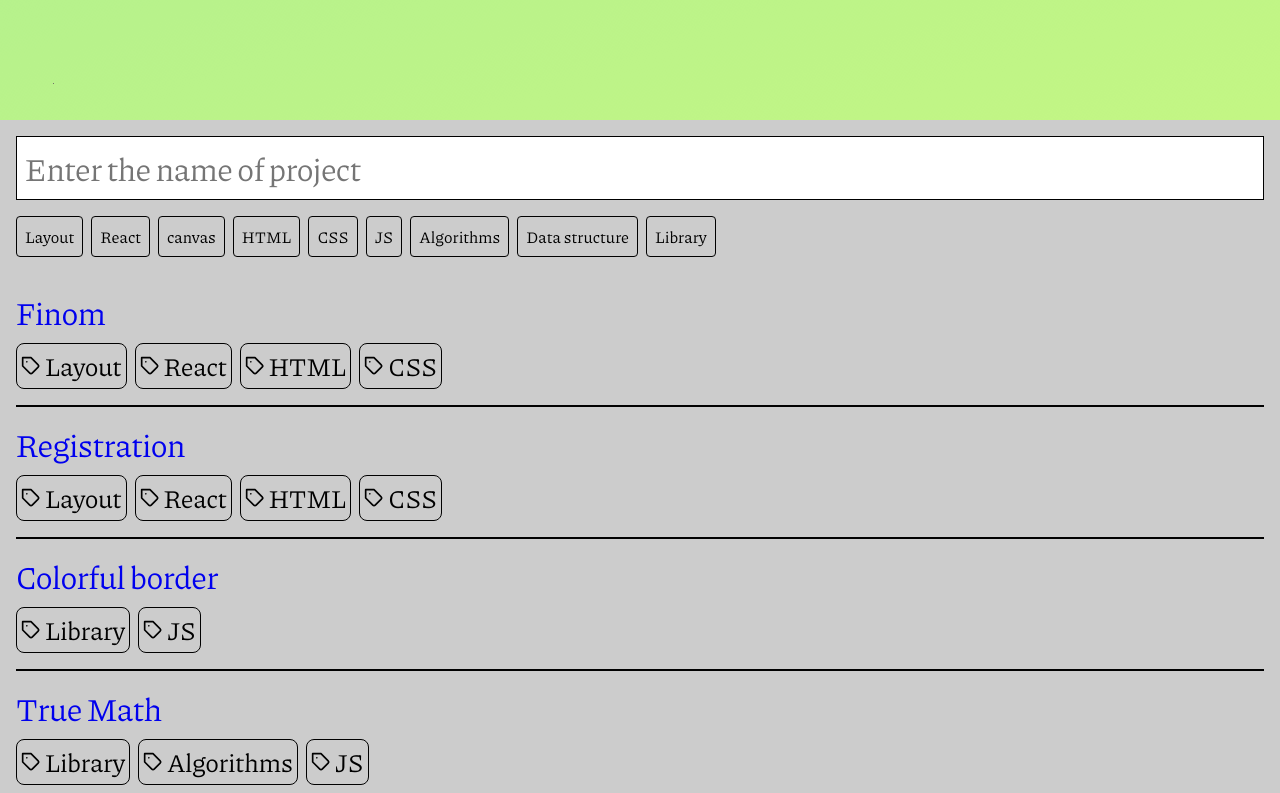
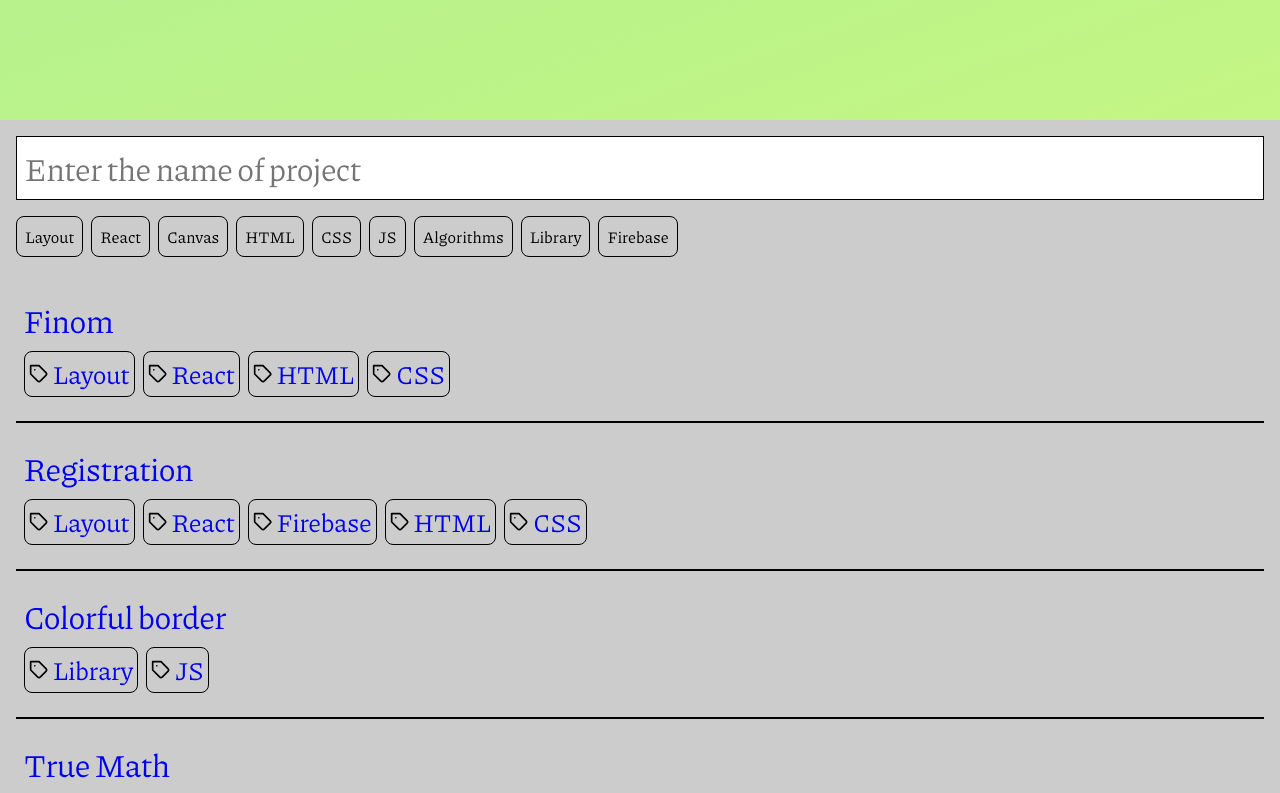
Before and after one commit to EzioMercer/EzioMercer.github.io, a Next.js app: page / in a window 1280 px wide. Shown: the part 680-1473 px from the top of the page. Built offline with nearby package versions, Linux system fonts and the light colour scheme.

Commit message:
Make whole list item as a link

```diff
--- a/app/_components/SearchSection/ProjectsList/ProjectsListItem/ProjectsListItem.module.scss
+++ b/app/_components/SearchSection/ProjectsList/ProjectsListItem/ProjectsListItem.module.scss
@@ -2,16 +2,29 @@
 	display: flex;
 	flex-direction: column;
 	gap: 8px;
+	padding: 8px;
 
 	position: relative;
 
+	border-radius: var(--border-radius);
+
+	&:hover {
+		background-color: rgba(0, 0, 0, 0.1);
+	}
+
 	> a {
+		display: flex;
+		flex-direction: column;
+		gap: 8px;
+
 		width: 100%;
-		display: block;
 		height: 100%;
 
-		:hover {
-			text-decoration: underline;
+		&:hover,
+		&:focus-within {
+			span {
+				text-decoration: underline;
+			}
 		}
 	}
 
--- a/app/_components/SearchSection/ProjectsList/ProjectsListItem/ProjectsListItem.tsx
+++ b/app/_components/SearchSection/ProjectsList/ProjectsListItem/ProjectsListItem.tsx
@@ -8,8 +8,10 @@ const ProjectsListItem = ({
 	project: Project
 }) => (
 	<li className={ styles['list-item'] }>
-		<a target="_blank" href={ project.link }>{ project.title }</a>
-		<TagsList tags={ project.tags } />
+		<a target="_blank" href={ project.link }>
+			<span>{ project.title }</span>
+			<TagsList tags={ project.tags } />
+		</a>
 	</li>
 )
 
--- a/app/_components/SearchSection/ProjectsList/ProjectsListItem/TagsList/TagsListItem/TagsListItem.module.scss
+++ b/app/_components/SearchSection/ProjectsList/ProjectsListItem/TagsList/TagsListItem/TagsListItem.module.scss
@@ -5,5 +5,5 @@
 	gap: 4px;
 
 	border: 1px solid black;
-	border-radius: 8px;
+	border-radius: var(--border-radius);
 }
--- a/app/_components/SearchSection/SearchForm/TagsCheckboxList/TagsCheckboxListItem/TagsCheckboxListItem.module.scss
+++ b/app/_components/SearchSection/SearchForm/TagsCheckboxList/TagsCheckboxListItem/TagsCheckboxListItem.module.scss
@@ -1,6 +1,4 @@
 .tag {
-	--border-radius: 4px;
-
 	padding: 8px;
 
 	position: relative;
--- a/app/_components/SearchSection/SearchSection.module.scss
+++ b/app/_components/SearchSection/SearchSection.module.scss
@@ -2,10 +2,10 @@
 	display: flex;
 	justify-content: center;
 
+	background-color: #ccc;
+
 	.container {
 		height: var(--device-height);
 		overflow: auto;
-
-		background-color: #ccc;
 	}
 }
--- a/app/_localDB/projectsDB/Tags.ts
+++ b/app/_localDB/projectsDB/Tags.ts
@@ -1,13 +1,14 @@
 const TAGS = {
 	LAYOUT: 'Layout',
 	REACT: 'React',
-	CANVAS: 'canvas',
+	CANVAS: 'Canvas',
 	HTML: 'HTML',
 	CSS: 'CSS',
 	JS: 'JS',
 	ALGORITHMS: 'Algorithms',
-	DATA_STRUCTURE: 'Data structure',
+	// DATA_STRUCTURE: 'Data structure',
 	LIBRARY: 'Library',
+	FIREBASE: 'Firebase',
 } as const;
 
 export default TAGS;
--- a/app/_localDB/projectsDB/projectsDB.ts
+++ b/app/_localDB/projectsDB/projectsDB.ts
@@ -7,7 +7,7 @@ class ProjectsDB {
 
 	readonly #projects: Project[] = [
 		new Project('Finom', ProjectsDB.#host + 'Finom', [TAGS.LAYOUT, TAGS.REACT, TAGS.HTML, TAGS.CSS]),
-		new Project('Registration', ProjectsDB.#host + 'Registration', [TAGS.LAYOUT, TAGS.REACT, TAGS.HTML, TAGS.CSS]),
+		new Project('Registration', ProjectsDB.#host + 'Registration', [TAGS.LAYOUT, TAGS.REACT, TAGS.FIREBASE, TAGS.HTML, TAGS.CSS]),
 		new Project('Colorful border', ProjectsDB.#profile + 'cobo', [TAGS.LIBRARY, TAGS.JS]),
 		new Project('True Math', ProjectsDB.#profile + 'true-math', [TAGS.LIBRARY, TAGS.ALGORITHMS, TAGS.JS])
 	]
--- a/app/_sizes.css
+++ b/app/_sizes.css
@@ -1,4 +1,6 @@
 :root {
 	--device-height: 100vh;
 	--min-body-width: 300px;
+
+	--border-radius: 8px;
 }
```
